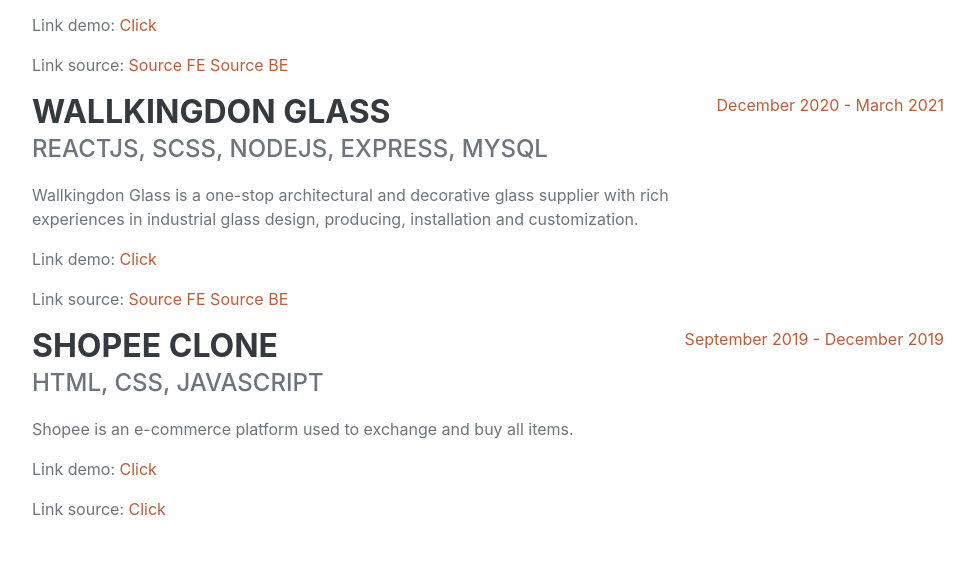
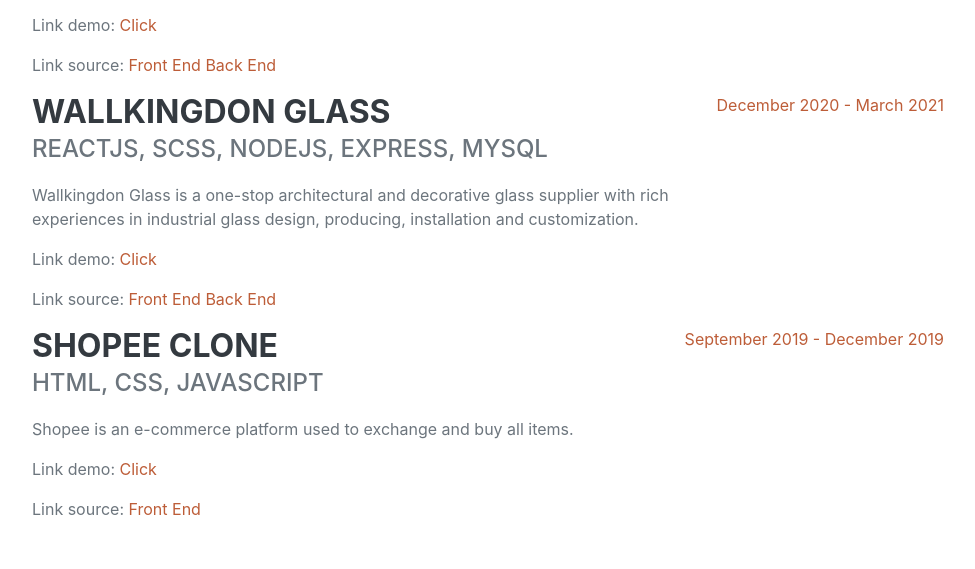
Before and after one commit to ndt051101/my-cv, a plain HTML site: page index.html in a window 1280 px wide. Shown: the part 1138-1707 px from the top of the page, without its empty margins (288-1263 px from the left). Drawn offline with nearby package versions, Linux system fonts and the light colour scheme; a web font is replaced by a local one.

Commit message:
Update name

```diff
--- a/index.html
+++ b/index.html
@@ -175,12 +175,12 @@
                                 <a
                                     target="_blank"
                                     href="https://github.com/ndt051101/scheduleDoctor"
-                                    >Source FE</a
+                                    >Front End</a
                                 >
                                 <a
                                     target="_blank"
                                     href="https://github.com/ndt051101/BE-scheduleDoctor"
-                                    >Source BE</a
+                                    >Back End</a
                                 >
                             </p>
                         </div>
@@ -217,12 +217,12 @@
                                 <a
                                     target="_blank"
                                     href="https://github.com/ndt051101/windows"
-                                    >Source FE</a
+                                    >Front End</a
                                 >
                                 <a
                                     target="_blank"
                                     href="https://github.com/ndt051101/BE-windows"
-                                    >Source BE</a
+                                    >Back End</a
                                 >
                             </p>
                         </div>
@@ -257,7 +257,7 @@
                                 <a
                                     target="_blank"
                                     href="https://github.com/ndt051101/shopee"
-                                    >Click</a
+                                    >Front End</a
                                 >
                             </p>
                         </div>
```
